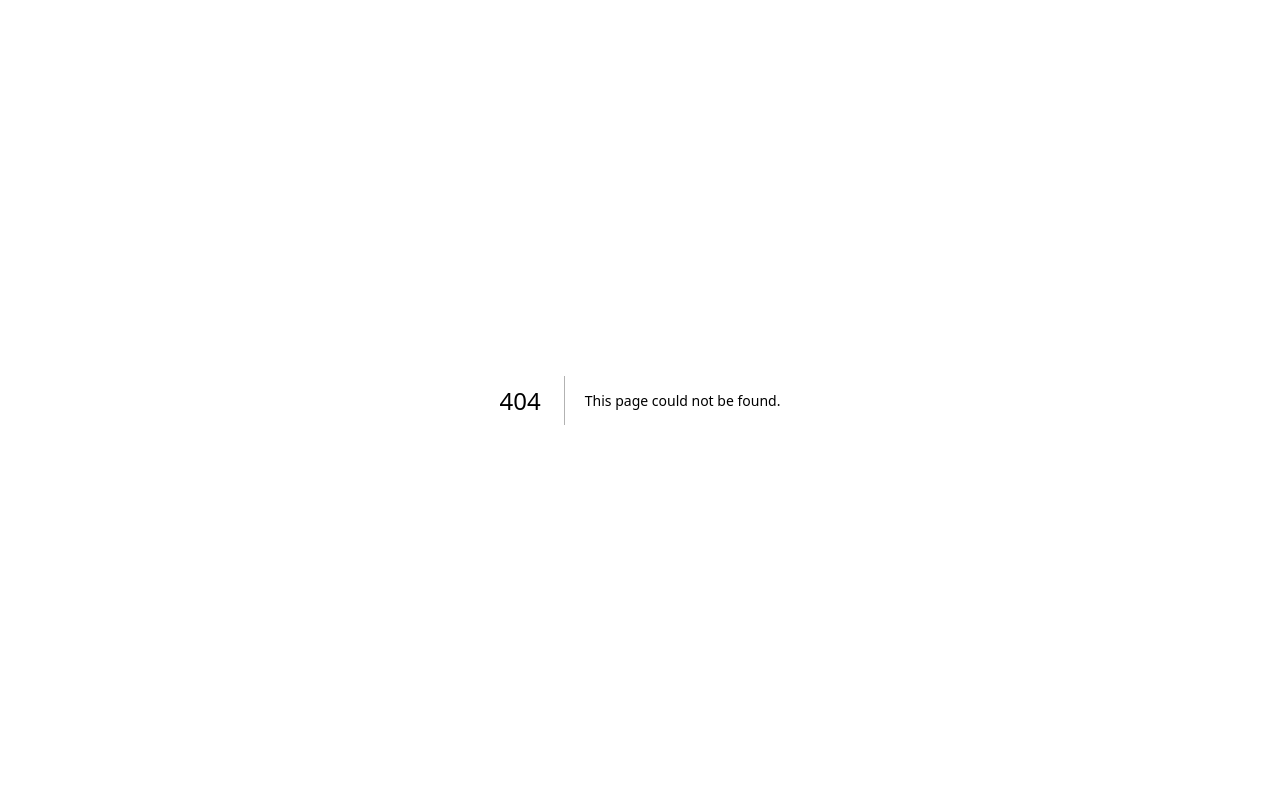
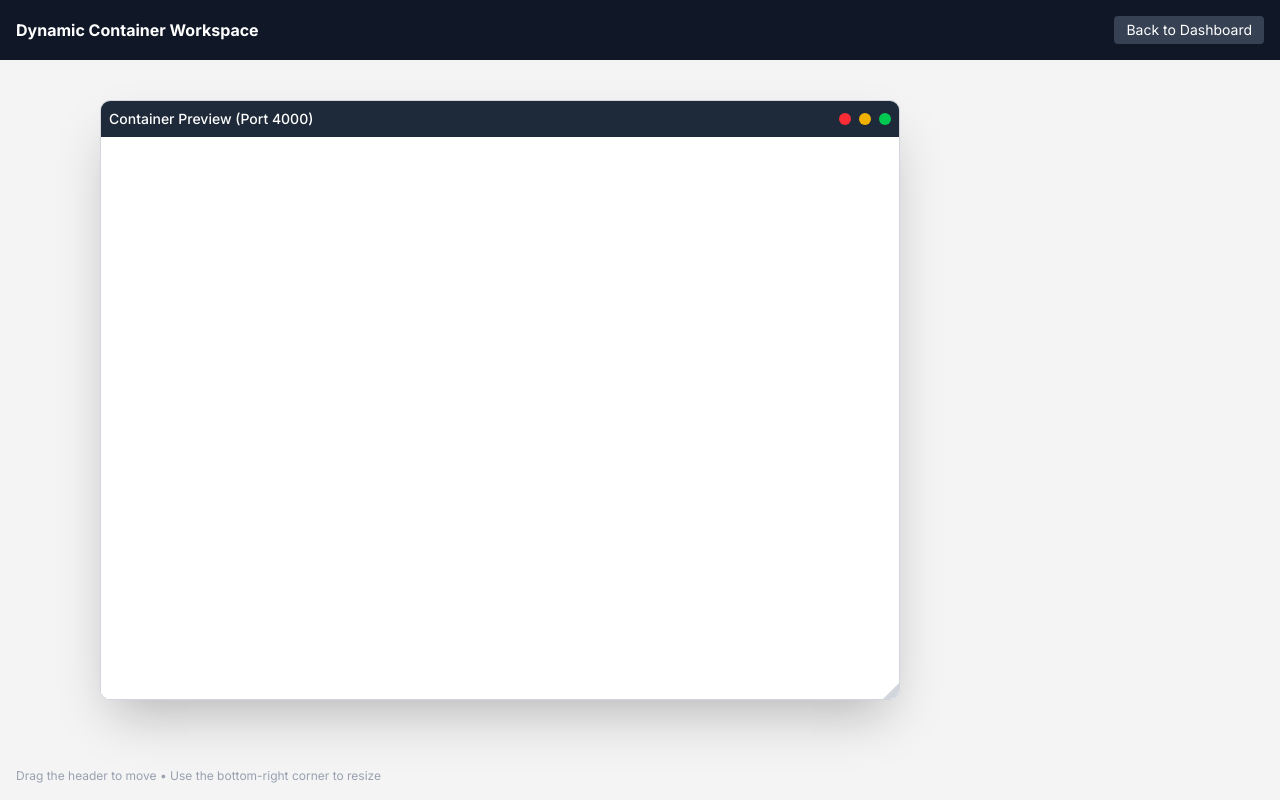
Before and after one commit to ChristopherTrumpet/real-work, a Next.js app: page /preview in a window 1280 px wide. Before the commit this address had no page. Built offline with nearby package versions, Linux system fonts and the light colour scheme.

Commit message:
docker container added
resizable window + preview page

```diff
--- /dev/null
+++ b/app/preview/page.tsx
@@ -0,0 +1,23 @@
+import Link from 'next/link'
+import DraggableWindow from '@/components/DraggableWindow'
+
+export default function PreviewPage() {
+  return (
+    <div className="relative w-full h-screen bg-zinc-100 overflow-hidden">
+      <nav className="absolute top-0 left-0 right-0 p-4 bg-gray-900 text-white flex justify-between items-center z-50">
+        <h1 className="font-bold">Dynamic Container Workspace</h1>
+        <Link href="/" className="text-sm bg-gray-700 px-3 py-1 rounded hover:bg-gray-600 transition-colors">
+          Back to Dashboard
+        </Link>
+      </nav>
+
+      <div className="w-full h-full pt-16">
+        <DraggableWindow src="http://localhost:4000" />
+      </div>
+
+      <div className="absolute bottom-4 left-4 text-xs text-gray-400 pointer-events-none">
+        Drag the header to move • Use the bottom-right corner to resize
+      </div>
+    </div>
+  )
+}
--- /dev/null
+++ b/components/DraggableWindow.tsx
@@ -0,0 +1,108 @@
+'use client'
+
+import React, { useState, useRef, useEffect } from 'react'
+
+export default function DraggableWindow({ src }: { src: string }) {
+  const [position, setPosition] = useState({ x: 100, y: 100 })
+  const [size, setSize] = useState({ width: 800, height: 600 })
+  const [isDragging, setIsDragging] = useState(false)
+  const [isResizing, setIsResizing] = useState(false)
+  const dragStartPos = useRef({ x: 0, y: 0 })
+  const resizeStartSize = useRef({ width: 0, height: 0 })
+  const windowRef = useRef<HTMLDivElement>(null)
+
+  const handleMouseDown = (e: React.MouseEvent) => {
+    if ((e.target as HTMLElement).classList.contains('window-header')) {
+      setIsDragging(true)
+      dragStartPos.current = { x: e.clientX - position.x, y: e.clientY - position.y }
+    }
+  }
+
+  const handleResizeDown = (e: React.MouseEvent) => {
+    e.preventDefault()
+    setIsResizing(true)
+    dragStartPos.current = { x: e.clientX, y: e.clientY }
+    resizeStartSize.current = { width: size.width, height: size.height }
+  }
+
+  useEffect(() => {
+    const handleMouseMove = (e: MouseEvent) => {
+      if (isDragging) {
+        setPosition({
+          x: e.clientX - dragStartPos.current.x,
+          y: e.clientY - dragStartPos.current.y
+        })
+      }
+      if (isResizing) {
+        const deltaX = e.clientX - dragStartPos.current.x
+        const deltaY = e.clientY - dragStartPos.current.y
+        setSize({
+          width: Math.max(300, resizeStartSize.current.width + deltaX),
+          height: Math.max(200, resizeStartSize.current.height + deltaY)
+        })
+      }
+    }
+
+    const handleMouseUp = () => {
+      setIsDragging(false)
+      setIsResizing(false)
+    }
+
+    if (isDragging || isResizing) {
+      window.addEventListener('mousemove', handleMouseMove)
+      window.addEventListener('mouseup', handleMouseUp)
+    }
+
+    return () => {
+      window.removeEventListener('mousemove', handleMouseMove)
+      window.removeEventListener('mouseup', handleMouseUp)
+    }
+  }, [isDragging, isResizing])
+
+  return (
+    <div
+      ref={windowRef}
+      className="absolute bg-white border border-gray-300 rounded-lg shadow-2xl flex flex-col overflow-hidden"
+      style={{
+        left: position.x,
+        top: position.y,
+        width: size.width,
+        height: size.height,
+        zIndex: isDragging || isResizing ? 50 : 10
+      }}
+    >
+      {/* Window Header / Drag Handle */}
+      <div
+        onMouseDown={handleMouseDown}
+        className="window-header bg-gray-800 text-white p-2 cursor-move flex justify-between items-center select-none"
+      >
+        <span className="text-sm font-medium pointer-events-none">Container Preview (Port 4000)</span>
+        <div className="flex gap-2 pointer-events-none">
+          <div className="w-3 h-3 rounded-full bg-red-500" />
+          <div className="w-3 h-3 rounded-full bg-yellow-500" />
+          <div className="w-3 h-3 rounded-full bg-green-500" />
+        </div>
+      </div>
+
+      {/* Content Area */}
+      <div className="flex-grow relative bg-white">
+        {/* Overlay to prevent iframe from stealing mouse events during drag/resize */}
+        {(isDragging || isResizing) && (
+          <div className="absolute inset-0 z-20" />
+        )}
+        <iframe
+          src={src}
+          className="w-full h-full border-none"
+          title="Container Iframe"
+        />
+      </div>
+
+      {/* Resize Handle */}
+      <div
+        onMouseDown={handleResizeDown}
+        className="absolute bottom-0 right-0 w-4 h-4 cursor-se-resize bg-gray-300 hover:bg-gray-400"
+        style={{ clipPath: 'polygon(100% 0, 100% 100%, 0 100%)' }}
+      />
+    </div>
+  )
+}
```
